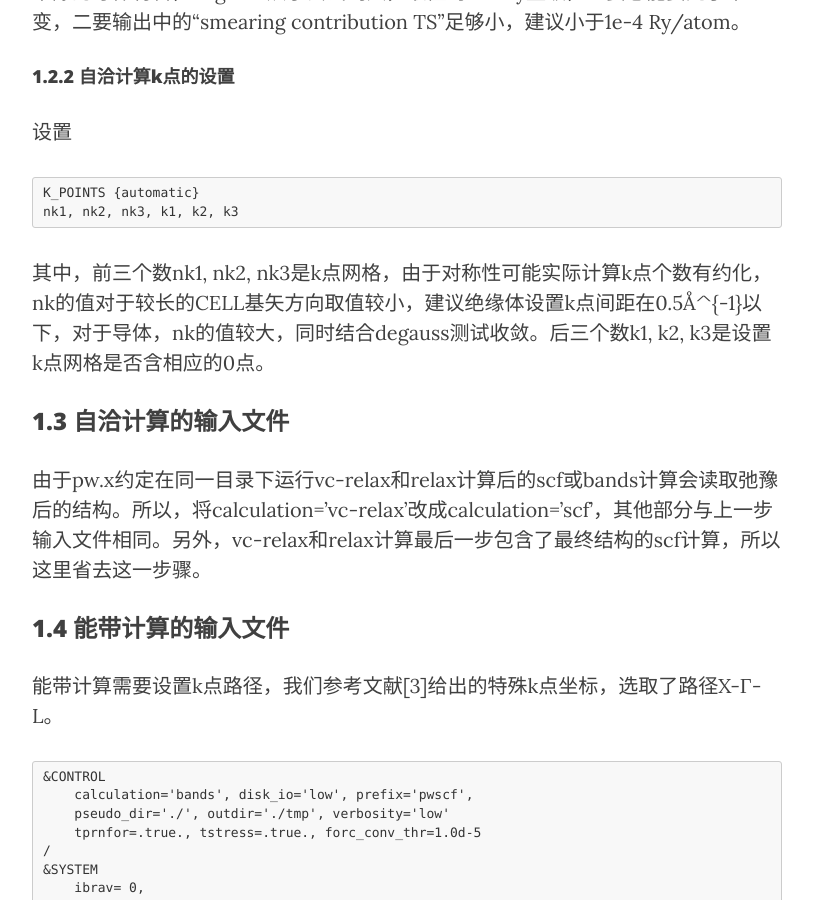
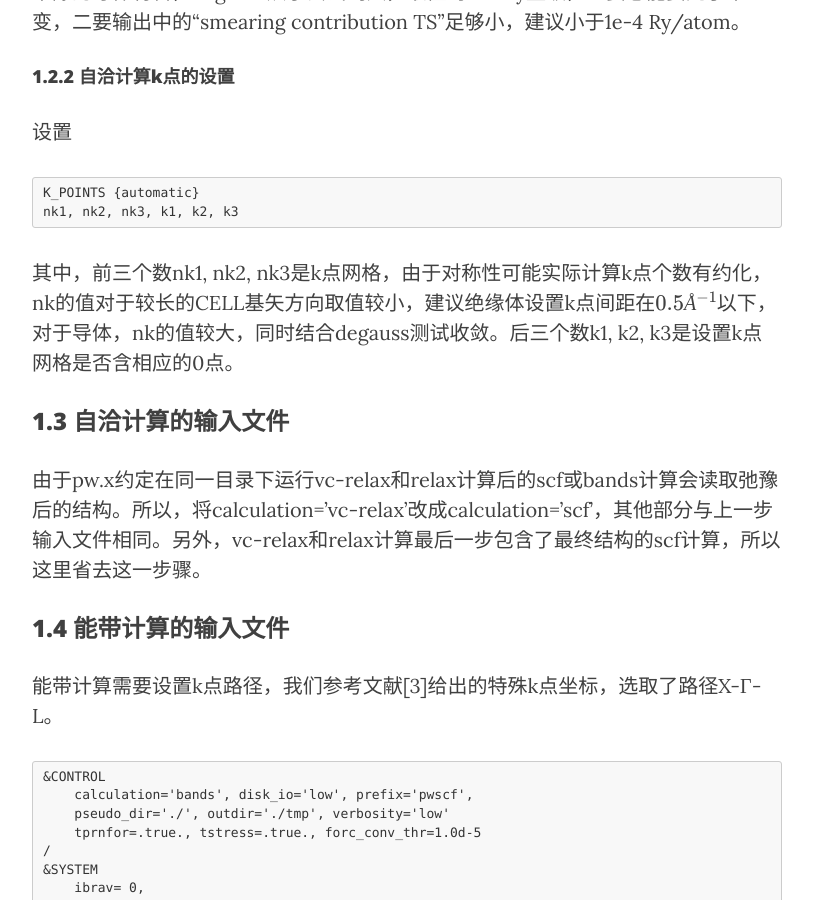
Before and after one commit to yyyu200/DFTbook, a Jekyll site: the page built from _posts/2019-04-01-HandsOn.md, in a window 1280 px wide and 900 px high, scrolled down 6062 px. Shown: the whole window, without its empty margins (233-1046 px from the left). Built offline with Jekyll 4.4.1, drawn with Linux system fonts in a browser that asks for light colours; nearby versions of some CDN libraries; formulas are drawn with MathJax 3; comment, search, counter and statistics services are not loaded.

Commit message:
modify at20190416-10:29:15-aliyun

````diff
--- a/_posts/2019-04-01-HandsOn.md
+++ b/_posts/2019-04-01-HandsOn.md
@@ -186,7 +186,7 @@ End final coordinates
 K_POINTS {automatic}
 nk1, nk2, nk3, k1, k2, k3
 ```
-其中，前三个数nk1, nk2, nk3是k点网格，由于对称性可能实际计算k点个数有约化，nk的值对于较长的CELL基矢方向取值较小，建议绝缘体设置k点间距在0.5Å^{-1}以下，对于导体，nk的值较大，同时结合degauss测试收敛。后三个数k1, k2, k3是设置k点网格是否含相应的0点。
+其中，前三个数nk1, nk2, nk3是k点网格，由于对称性可能实际计算k点个数有约化，nk的值对于较长的CELL基矢方向取值较小，建议绝缘体设置k点间距在$0.5Å^{-1}$以下，对于导体，nk的值较大，同时结合degauss测试收敛。后三个数k1, k2, k3是设置k点网格是否含相应的0点。
 
 ### 1.3 自洽计算的输入文件
 由于pw.x约定在同一目录下运行vc-relax和relax计算后的scf或bands计算会读取弛豫后的结构。所以，将calculation='vc-relax'改成calculation='scf'，其他部分与上一步输入文件相同。另外，vc-relax和relax计算最后一步包含了最终结构的scf计算，所以这里省去这一步骤。
````
